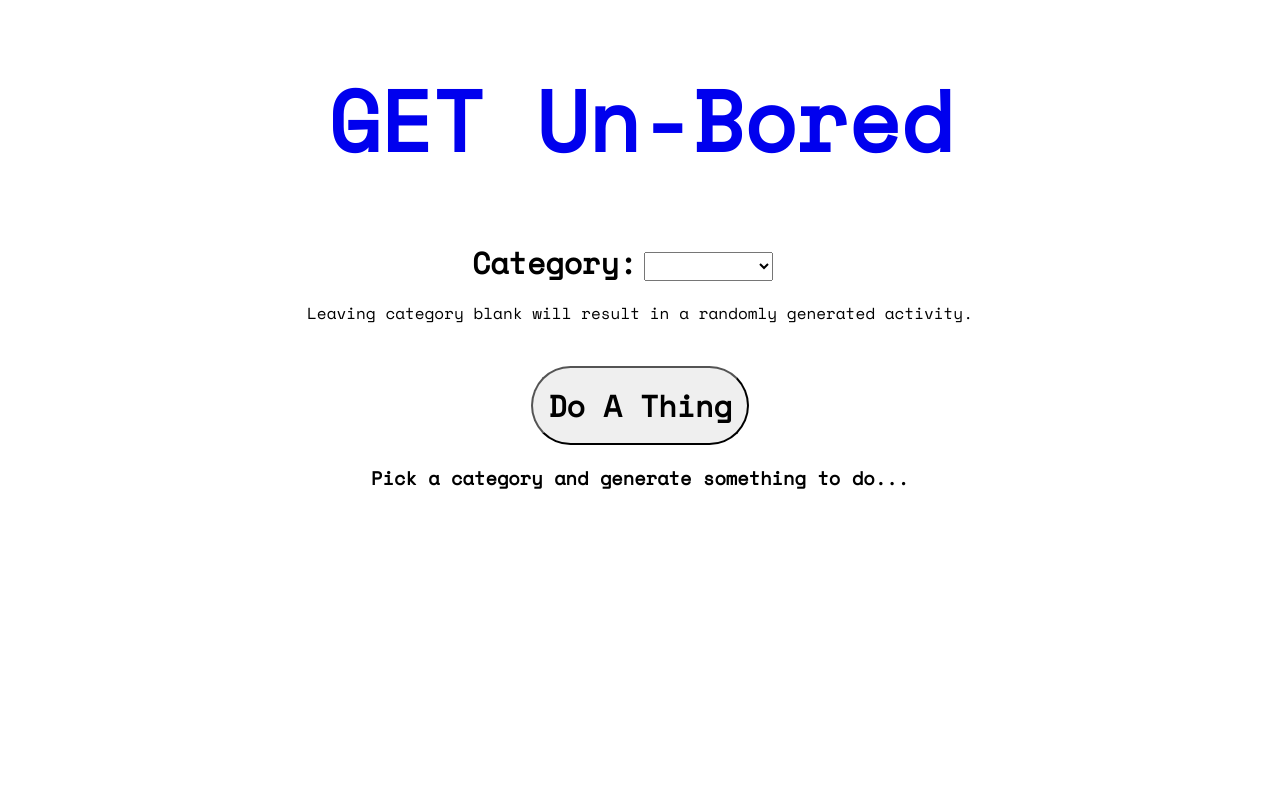
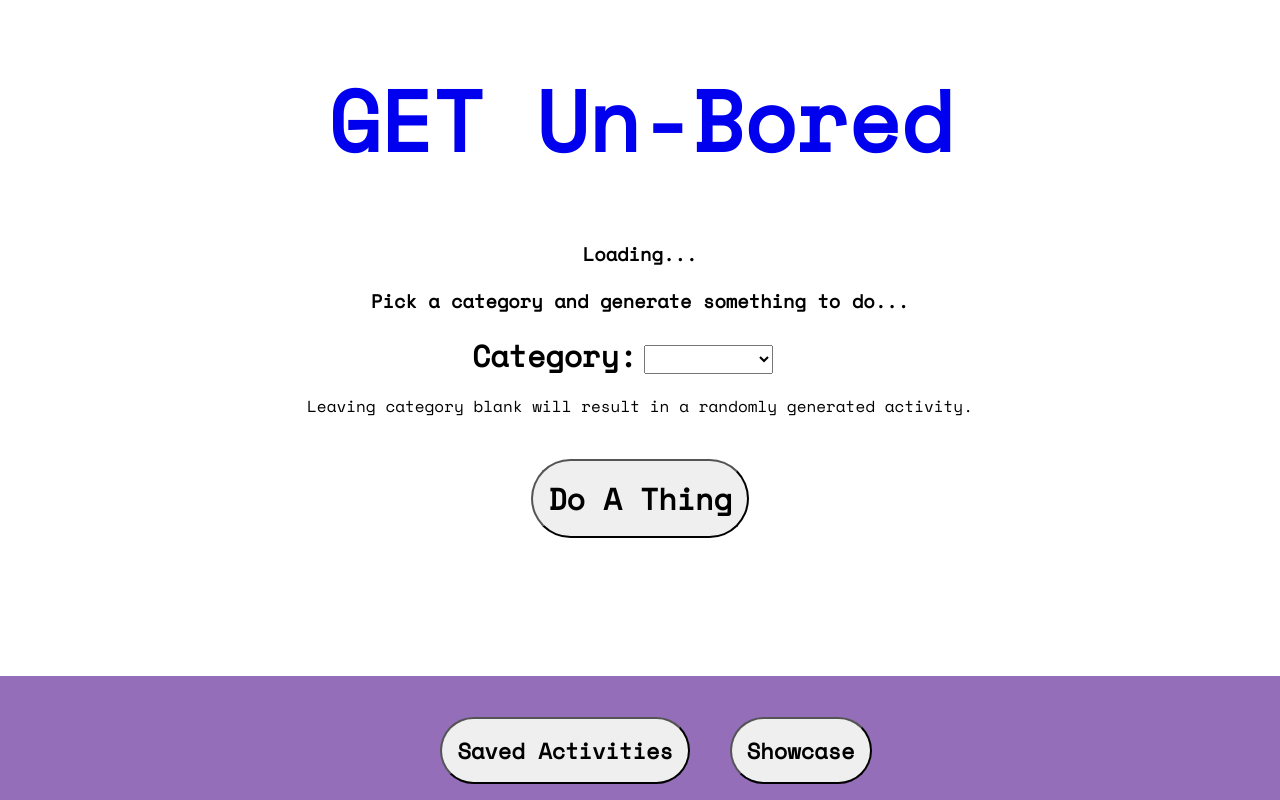
Before and after one commit to Meekb/Un_Bored, a React (Create React App) app: page / in a window 1280 px wide. Built offline with nearby package versions, Linux system fonts and the light colour scheme.

Commit message:
Add Route and Switch. Make sticky Footer. Build Saved basic structure.

```diff
--- a/src/components/Activity/Activity.js
+++ b/src/components/Activity/Activity.js
@@ -1,43 +1,47 @@
 import React from 'react';
 import './Activity.css';
 
-export const Activity = ({ activity, type, participants, price, link, accessibility }) => {
+export const Activity = ({ activity, id, type, participants, price, link, accessibility, sendToSaved }) => {
 
   const saveActivityInfo = (e) => {
     e.preventDefault()
-    // console.log(true)
-    // let infoToSave = { activity: activity, type: type, participants: participants, price: price, link: link, accessibility: accessibility};
-    // console.log('infoToSave', infoToSave)
+    const infoToSave = {
+      id: id,
+      activity: activity,
+      type: type,
+      participants: participants,
+      price: price,
+      link: link,
+      accessibility: accessibility};
+    sendToSaved(infoToSave)
   }
 
   const displayAccessibility = (accessibility) => {
+
     let display;
 
     const options = {
-      zero: 'If you do it, the people will be inspired.',
+      zero: 'Wow, this one would be easy!',
       easy: 'Come on! You can probably make this happen if we\'re being honest here...',
-      lessEasy: 'Maybe it\'s productive, or it will warm someones heart. Go for it!',
+      lessEasy: 'Maybe it\'ll be productive, or warm someones heart. Go for it!',
       medium: 'Do it for your country!',
       hard: 'How bad do you want it?!',
       difficult: 'This is something that should be in your Showcase!',
-      veryDifficult: 'Only the wisest shall pass...'
+      veryDifficult: 'If you do it, the masses will be inspired.'
     }
 
     switch (accessibility) {
       case 0:
         display = options.zero
         break
-      case 0.1:
+      case 0.2:
         display = options.easy
-        break
-      case 0.2:
-        display = options.lessEasy
         break
       case 0.3:
         display = options.lessEasy
         break
       case 0.4:
-        display = options.lessEasy
+        display = options.medium
         break
       case 0.5:
         display = options.medium
@@ -57,18 +61,20 @@ export const Activity = ({ activity, type, participants, price, link, accessibil
 
     return (
       <p>{display}</p>
-    )
+    );
   }
 
   return (
     <section>
-      <h2>{activity}!</h2>
-      <p>Category: {type}</p>
-      <p>Participants: {participants}</p>
-      {price === 0 ? <p>FREE!</p> : <p>${price}</p>}
-      {link !== "" ? <a href={link} src={link} /> : null}
-      {displayAccessibility(accessibility)}
-      <button onClick={(e) => saveActivityInfo(e)} >Save this shit!</button>
+      <div key={id} id={id}>
+        <h2>{activity}!</h2>
+        <p>Category: {type}</p>
+        <p>Participants: {participants}</p>
+        {price === 0 ? <p>FREE!</p> : <p>${price}</p>}
+        {link ? <a href={link} src={link} /> : null}
+        {displayAccessibility(accessibility)}
+        <button onClick={(e) => saveActivityInfo(e)}>Save Activity</button>
+      </div>
     </section>
   );
 }
--- a/src/components/App/App.js
+++ b/src/components/App/App.js
@@ -1,12 +1,17 @@
 import React, { useEffect, useState } from 'react'
 import { Activity } from '../Activity/Activity';
 import { Form } from '../Form/Form';
-import { Route, Link } from 'react-router-dom';
+import { Footer } from '../Footer/Footer';
+import { Saved } from '../Saved/Saved'
+import { Route, Switch, Link } from 'react-router-dom';
 import { fetchActivity } from '../../apiCalls';
 import './App.css';
 
 export const App = () => {
 
+  const [savedView, setSavedView] = useState(false);
+  const [savedActivities, setSavedActivities] = useState([]);
+  const [showcaseActivity, setShowcaseActivity] = useState([]);
   const [search, setSearch] = useState(false);
   const [searchCategory, setSearchCategory] = useState('')
   const [suggestedActivity, setSuggestedActivity] = useState('');
@@ -33,8 +38,13 @@ export const App = () => {
     .catch(error => setErrorCode(error.message))   // error component for
   }
 
+  const sendToSaved = (newActivity) => {
+    setSavedActivities([...savedActivities, newActivity]);
+    console.log(savedActivities)
+  }
+
   useEffect(() => {
-
+    console.log(savedActivities);
   })
 
 // conditionally rendering - needs refactor
@@ -51,6 +61,12 @@ export const App = () => {
         </Link>
       </header>
 
+      {suggestedActivity.length === 0 ? <h3>Loading... </h3> : null}
+
+      {search && suggestedActivity.length !== 0 ? <Activity exact path={`type=${suggestedActivity.type}`} id={suggestedActivity.key} activity={suggestedActivity.activity} type={suggestedActivity.type} participants={suggestedActivity.participants} price={suggestedActivity.price} link={suggestedActivity.link} accessibility={suggestedActivity.accessibility} sendToSaved={sendToSaved} /> : <h3>Pick a category and generate something to do...</h3> }
+
+
+      <Switch>
         <Route
           exact path='/'
           render={() =>
@@ -60,13 +76,28 @@ export const App = () => {
               setSearch={setSearch}
               setSearchCategory={setSearchCategory}
               searchCategory={searchCategory}
+              loading={loading}
             />
           }
         />
+        <Route
+          exact path='/Saved'
+          render={() => <Saved
+          id={suggestedActivity.key}
+          activity={suggestedActivity.activity}
+          type={suggestedActivity.type}
+          participants={suggestedActivity.participants}
+          price={suggestedActivity.price}
+          link={suggestedActivity.link}
+          accessibility={suggestedActivity.accessibility}
+          savedActivities={[savedActivities]}
+          savedView={savedView}
+        />} />
 
-      {search && suggestedActivity.length === 0 ? <h3>Loading... </h3> : null }
+      </Switch>
 
-      {search ? <Activity exact path={`type=${suggestedActivity.type}`} activity={suggestedActivity.activity} type={suggestedActivity.type} participants={suggestedActivity.participants} price={suggestedActivity.price} link={suggestedActivity.link} accessibility={suggestedActivity.accessibility} /> : <h3>Pick a category and generate something to do...</h3> }
+      <Footer savedView={savedView} setSavedView={setSavedView} />
+
     </main>
   );
 }
--- /dev/null
+++ b/src/components/Footer/Footer.css
@@ -0,0 +1,22 @@
+.footer {
+  display: flex;
+  justify-content: center;
+  align-items: center;
+  margin-top: 1rem;
+  padding: 1rem;
+  background-color: rgb(149, 110, 186);
+  position: fixed;
+  bottom: 0;
+  left: 0;
+  width: 100%;
+}
+
+.saved-btn {
+  font-size: 22px;
+  margin-right: 20px;
+}
+
+.showcase-btn {
+  font-size: 22px;
+  margin-left: 20px;
+}
--- /dev/null
+++ b/src/components/Footer/Footer.js
@@ -0,0 +1,19 @@
+import React, { useState, useEffect } from 'react';
+import { NavLink } from 'react-router-dom';
+import './Footer.css';
+
+export const Footer = ({ savedView, setSavedView }) => {
+
+  useEffect(() => {
+
+  })
+
+  return (
+    <div className='footer'>
+      <NavLink to='/Saved'>
+        <button className='saved-btn' onClick={() => setSavedView(true)}>Saved Activities</button>
+      </NavLink>
+      <button className='showcase-btn'>Showcase</button>
+    </div>
+  );
+}
--- /dev/null
+++ b/src/components/Saved/Saved.js
@@ -0,0 +1,24 @@
+import React, { useState } from 'react';
+import './Saved.css';
+
+export const Saved = ({ activity, accessibility, id, link, participants, price, type, savedActivities, savedView }) => {
+
+  const savedActs = savedActivities.map(activity => {
+    return (
+      <div key={id} id={id}>
+        <h2>{activity.activity}!</h2>
+        <p>Category: {activity.type}</p>
+        <p>Participants: {activity.participants}</p>
+        {activity.price === 0 ? <p>FREE!</p> : <p>${activity.price}</p>}
+        {activity.link ? <a href={activity.link} src={activity.link} /> : null}
+        <button>Complete and Showcase</button>
+      </div>
+    );
+  });
+
+  return (
+    <section>
+      {savedView ? {savedActs} : null}
+    </section>
+  );
+}
```
Also changed, not shown: src/components/Saved/Saved.css (added). Lines whose indentation alone changed are shown as unchanged.
